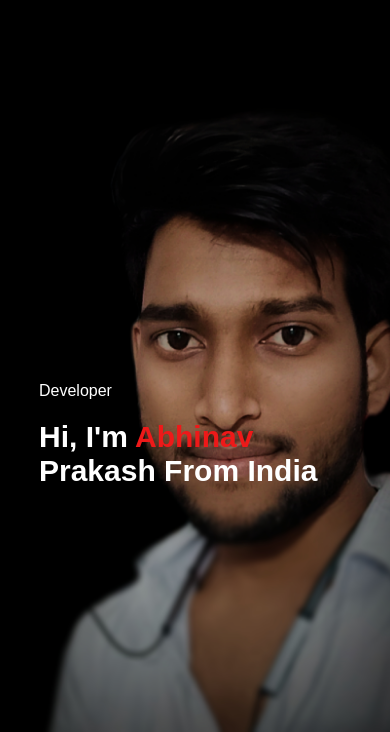
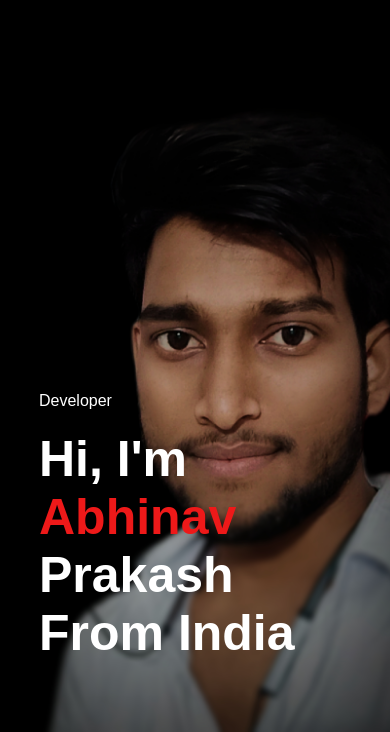
Before and after one commit to abhinavjnv2002/portfolio, a plain HTML site: page index.html in a window 390 px wide. Shown: the part 112-844 px from the top of the page. Drawn offline with Linux system fonts and the light colour scheme.

Commit message:
Add files via upload

```diff
--- a/style.css
+++ b/style.css
@@ -326,12 +326,11 @@ nav .fas{
         background-image: url(Images/backgroundPhn.jpg);
     }
     .header-text{
-        margin-top: 400px;
+        margin-top: 410px;
         font-size: 16px;
     }
     .header-text h1{
-        font-size: 30px;
-        /* margin-top: 120px; */
+        font-size: 50px;
     }
     .logo{
         margin-top: 20px;
```
